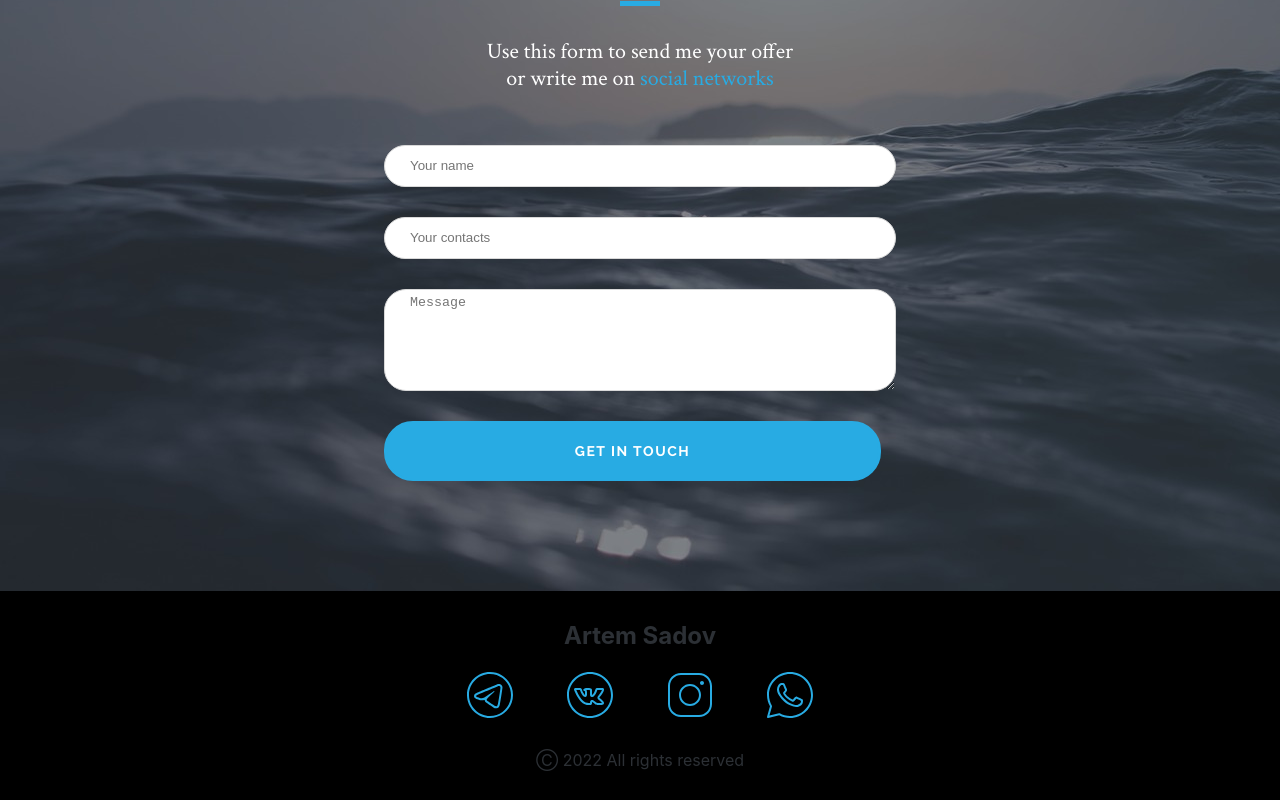
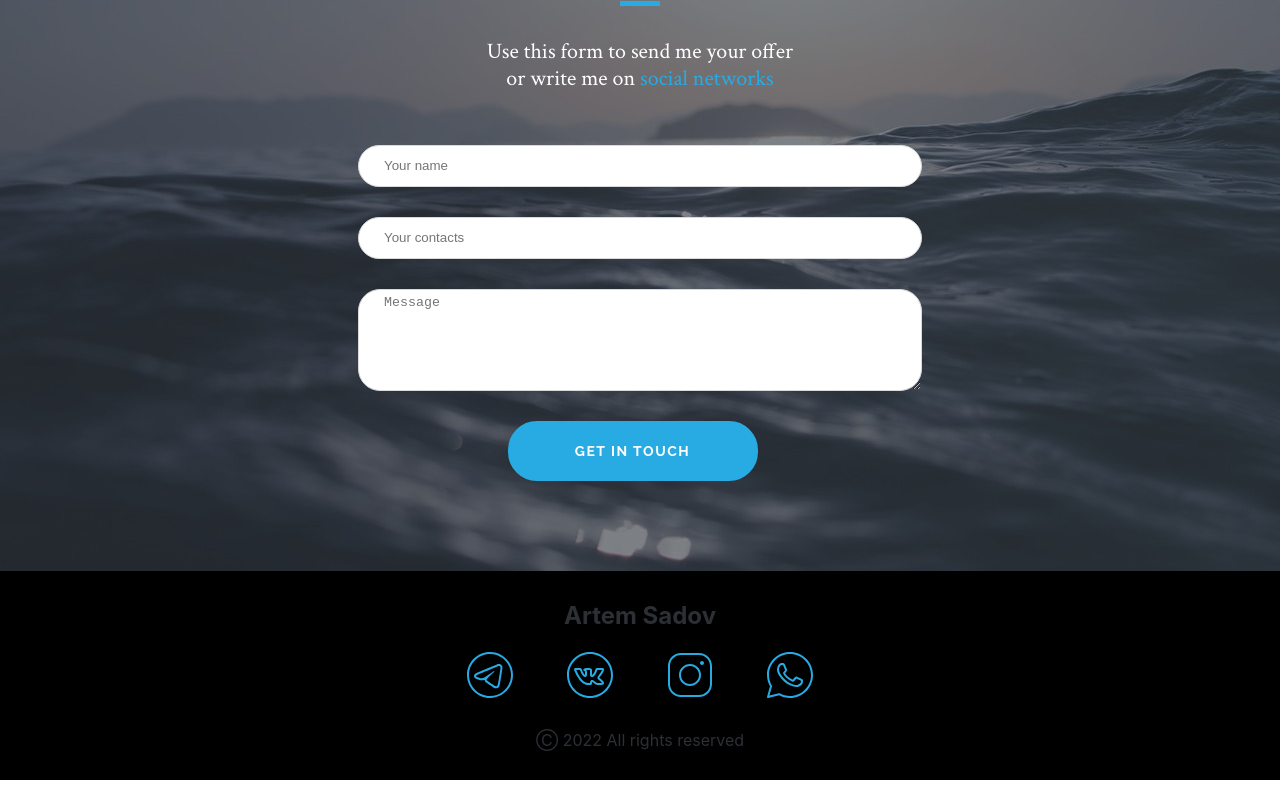
Before and after one commit to aesadov/portfolio, a React (Create React App) app: page / in a window 1280 px wide. Shown: the part 3528-4328 px from the top of the page. Built offline with nearby package versions, Linux system fonts and the light colour scheme.

Commit message:
added disabling button in Contacts.tsx

```diff
--- a/src/contacts/Contacts.module.scss
+++ b/src/contacts/Contacts.module.scss
@@ -10,8 +10,8 @@
     flex-direction: column;
 
     .contactForm {
-      @include flexBox(flex, column, null, null, null);
-      margin-bottom: 20px;
+      @include flexBox(flex, column, center, null, null);
+      //margin-bottom: 20px;
       width: 50%;
 
       .input {
@@ -21,6 +21,7 @@
         padding: 5px 25px;
         border: 1px solid #d9d9d9;
         background-color: #ffffff;
+        width: 100%;
       }
 
       .textarea {
@@ -29,7 +30,6 @@
 
       @media screen and (max-width: 394px) {
         width: 100%;
-      }
       }
 
       button {
@@ -41,6 +41,7 @@
         border-radius: 29px;
         border: 3px solid $primaryColor;
         height: 60px;
+        width: 250px;
         margin-right: 15px;
         position: relative;
         z-index: 1;
@@ -54,5 +55,8 @@
         }
     }
 
+
+    }
+
   }
 }
--- a/src/contacts/Contacts.tsx
+++ b/src/contacts/Contacts.tsx
@@ -1,4 +1,4 @@
-import React from 'react'
+import React, {useState} from 'react'
 import style from './Contacts.module.scss'
 import styleContainer from '../common/styles/Container.module.scss'
 import {Title} from '../common/Components/Title/Title'
@@ -7,6 +7,7 @@ import axios from 'axios';
 
 export const Contacts = () => {
 
+    const [disabled, setDisabled] = useState(false)
 
     return (
         <div id="contacts" className={style.contactsBlock}>
@@ -15,17 +16,19 @@ export const Contacts = () => {
                        link={true}/>
                 <form onSubmit={(e: React.SyntheticEvent) => {
                     e.preventDefault()
+                    setDisabled(true)
                     const target = e.target as typeof e.target & {
                         name: { value: string }
                         contacts: { value: string }
                         message: { value: string }
                     }
-                    axios.post('http://localhost:3010/sendMessage', {
+                    axios.post('https://smtp-nodejs-server.onrender.com/sendMessage', {
                         name: target.name.value,
                         contacts: target.contacts.value,
                         message: target.message.value,
                     }).then(() => {
-                        alert(`Thank you for your offer! I'll answer you as soon as I have free time` )
+                        alert(`Thank you for your offer! I'll answer you as soon as I have free time`)
+                        setDisabled(false)
                     })
                 }} className={style.contactForm} action="">
 
@@ -33,7 +36,7 @@ export const Contacts = () => {
                     <input placeholder="Your contacts" className={style.input} type="text" name="contacts"/>
                     <textarea placeholder="Message" className={`${style.input} ${style.textarea}`} name="message" id=""
                               cols={5} rows={5}></textarea>
-                    <button type="submit">Get in touch</button>
+                    <button disabled={disabled} type="submit">Get in touch</button>
                 </form>
 
             </div>
```
Lines whose indentation alone changed are shown as unchanged.
